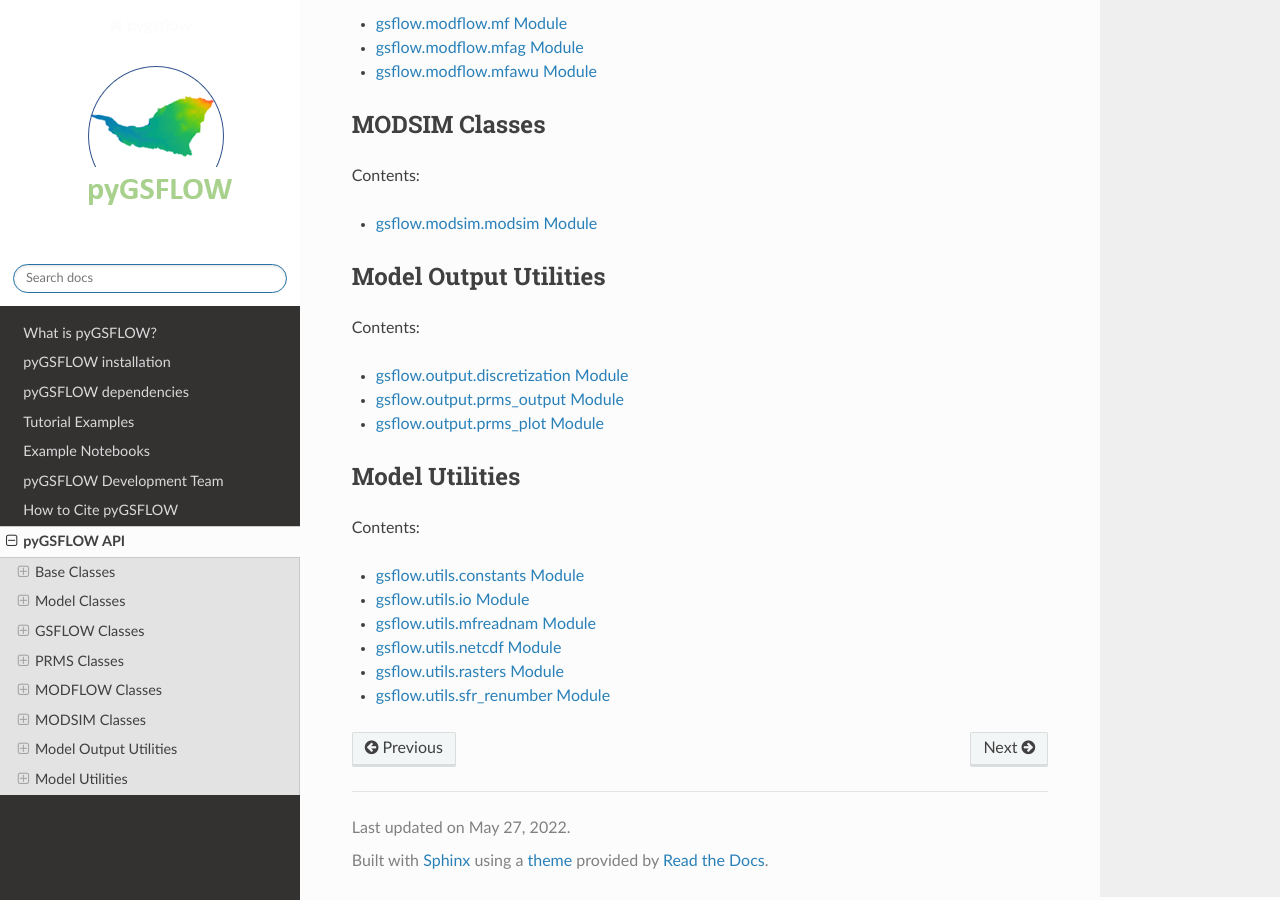
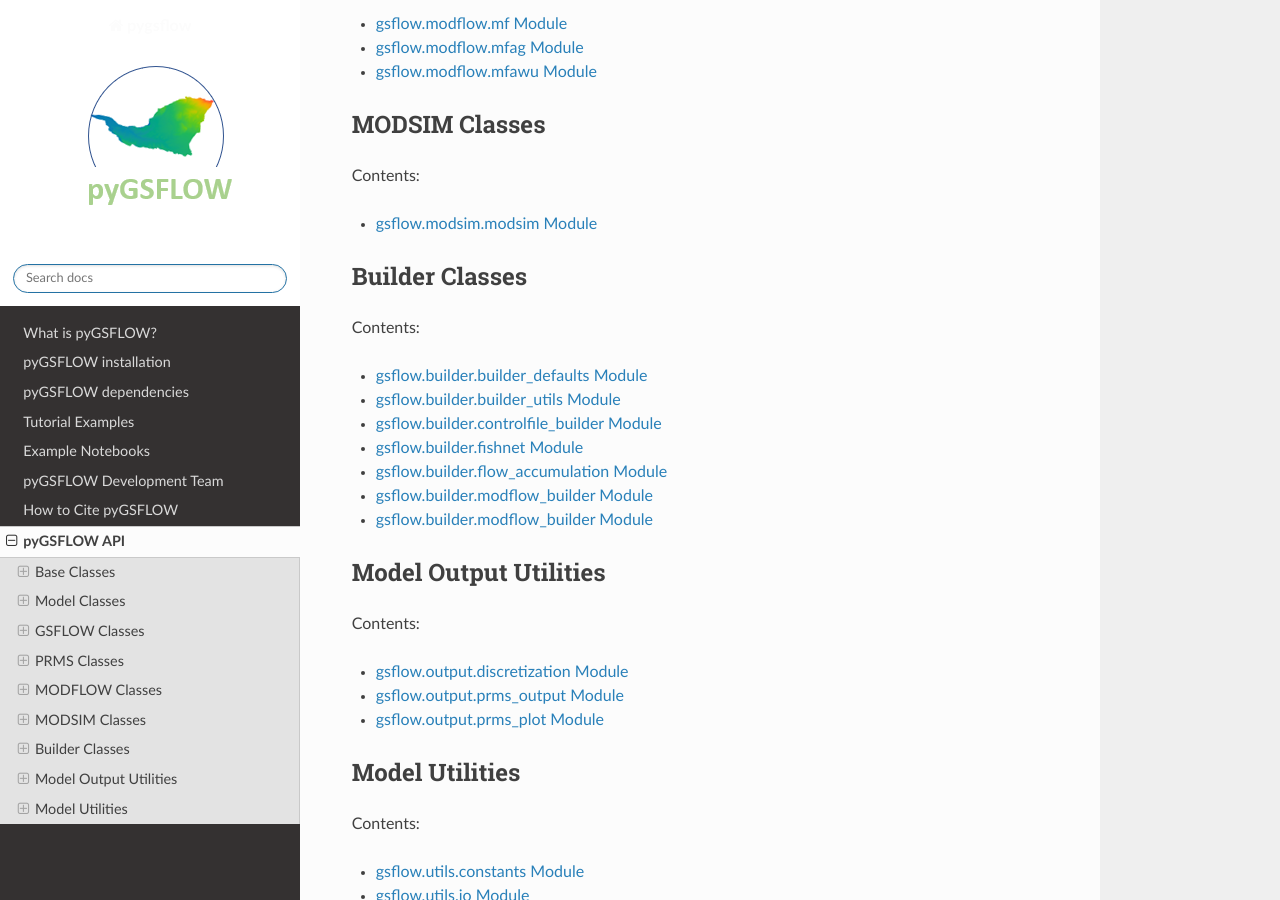
Before and after one commit to pygsflow/pygsflowdocs, a Sphinx documentation site: the page built from docs/code.rst, in a window 1280 px wide and 900 px high, scrolled down 1028 px. Built offline with Sphinx 7.4.7 and the Read the Docs theme 2.0.0, drawn with Linux system fonts in a browser that asks for light colours; formulas are drawn with MathJax 3; pages that are not in the unit, such as notebooks, are missing from menus.

Commit message:
update(rtd): adding in builder methods for 1.1.0 release

```diff
--- /dev/null
+++ b/docs/builder_defaults.rst
@@ -0,0 +1,6 @@
+gsflow.builder.builder_defaults Module
+======================================
+
+.. automodule:: gsflow.builder.builder_defaults
+   :members:
+   :inherited-members:
--- /dev/null
+++ b/docs/builder_utils.rst
@@ -0,0 +1,6 @@
+gsflow.builder.builder_utils Module
+===================================
+
+.. automodule:: gsflow.builder.builder_utils
+   :members:
+   :inherited-members:
--- a/docs/code.rst
+++ b/docs/code.rst
@@ -64,6 +64,22 @@ Contents:
 
    modsim
 
+Builder Classes
+---------------
+Contents:
+
+.. toctree::
+   :maxdepth: 2
+
+   builder_defaults
+   builder_utils
+   controlfile_builder
+   fishnet
+   flow_accumulation
+   modflow_builder
+   prms_builder
+
+
 Model Output Utilities
 ----------------------
 Contents:
--- a/docs/constants.rst
+++ b/docs/constants.rst
@@ -1,5 +1,5 @@
 gsflow.utils.constants Module
-============================
+=============================
 
 .. automodule:: gsflow.utils.constants
    :members:
--- /dev/null
+++ b/docs/controlfile_builder.rst
@@ -0,0 +1,6 @@
+gsflow.builder.controlfile_builder Module
+=========================================
+
+.. automodule:: gsflow.builder.controlfile_builder
+   :members:
+   :inherited-members:
--- /dev/null
+++ b/docs/fishnet.rst
@@ -0,0 +1,6 @@
+gsflow.builder.fishnet Module
+=============================
+
+.. automodule:: gsflow.builder.fishnet
+   :members:
+   :inherited-members:
--- /dev/null
+++ b/docs/flow_accumulation.rst
@@ -0,0 +1,6 @@
+gsflow.builder.flow_accumulation Module
+=======================================
+
+.. automodule:: gsflow.builder.flow_accumulation
+   :members:
+   :inherited-members:
--- a/docs/introduction.rst
+++ b/docs/introduction.rst
@@ -54,4 +54,6 @@ pyGSFLOW is currently being developed by
 
 How to Cite pyGSFLOW
 ====================
+Larsen, J. D., Alzraiee, A., Niswonger, R., 2022, Integrated hydrologic model development and postprocessing for GSFLOW using pyGSFLOW. Journal of Open Source Software, 7(72), 3852. `https://doi.org/10.21105/joss.03852 <https://doi.org/10.21105/joss.03852>`_
+
 Larsen, J. D., Alzraiee, A., Niswonger, R., 2021, pyGSFLOW v1.0.0: U.S. Geological Survey Software Release, 2 July 2021, `https://doi.org/10.5066/P9NPZ5AD <https://doi.org/10.5066/P9NPZ5AD>`_
--- /dev/null
+++ b/docs/modflow_builder.rst
@@ -0,0 +1,6 @@
+gsflow.builder.modflow_builder Module
+=====================================
+
+.. automodule:: gsflow.builder.modflow_builder
+   :members:
+   :inherited-members:
--- /dev/null
+++ b/docs/prms_builder.rst
@@ -0,0 +1,6 @@
+gsflow.builder.modflow_builder Module
+=====================================
+
+.. automodule:: gsflow.builder.modflow_builder
+   :members:
+   :inherited-members:
```
Also changed, not shown: other parts of docs/introduction.rst (+1 -1 lines).
